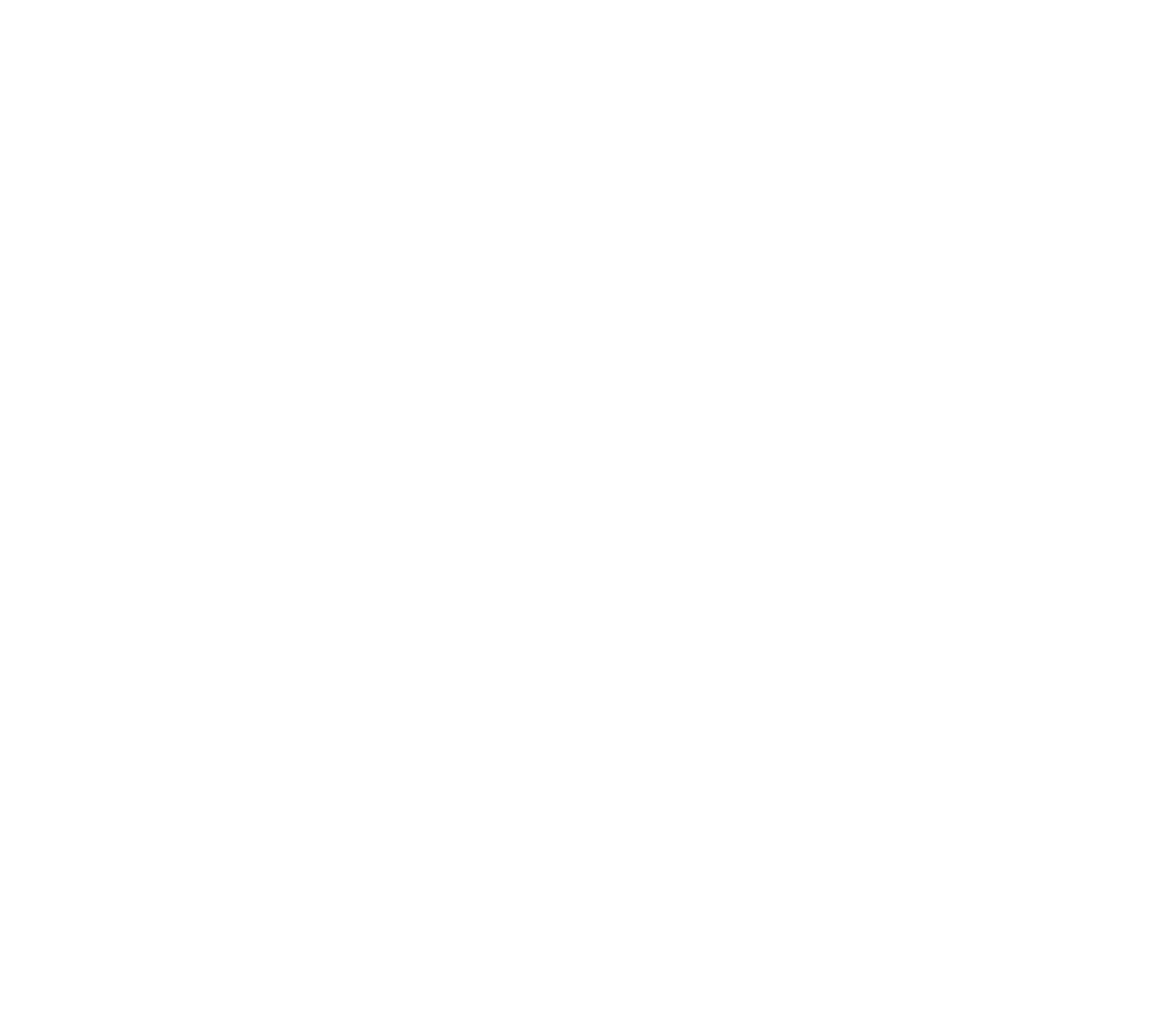
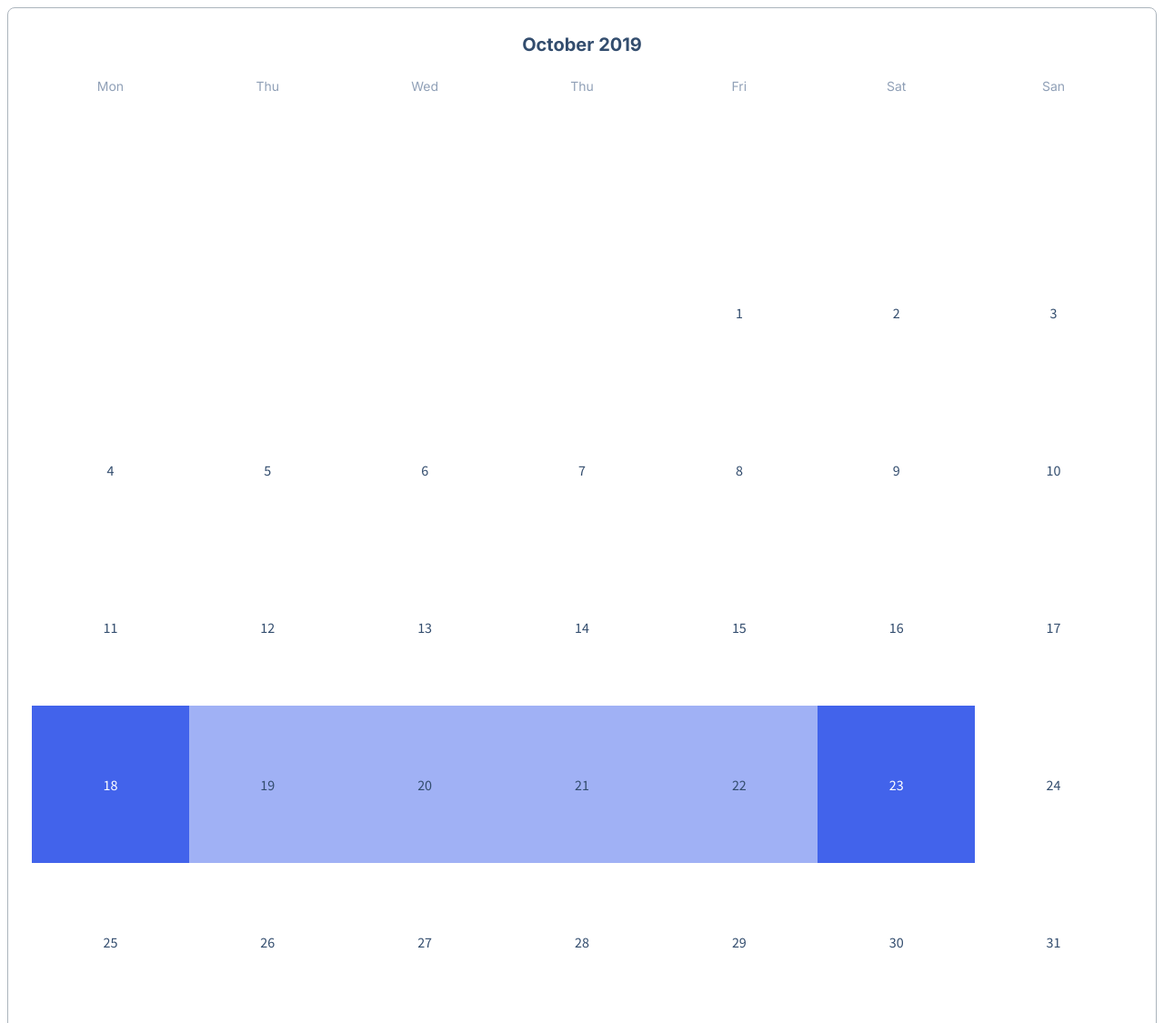
Before and after one commit to js-tasks-ru/htmlcss-20220210_schyotkina-anna, a website: page 05-lection3/03-calendar/index.html in a window 1280 px wide. Shown: the top 1125 px of the page at 91% size. Before the commit the page ends 808 px from the top, so only its background shows below. Drawn offline with Linux system fonts and the light colour scheme.

Commit message:
03-calendar

```diff
--- a/05-lection3/03-calendar/calendar.css
+++ b/05-lection3/03-calendar/calendar.css
@@ -0,0 +1,63 @@
+.calendar {
+    --calendar_text: #334D6E;
+    --calendar_column: #90A0B7;
+    --calendar_select: #A0B1F5;
+    border: 1px solid var(--border);
+    box-sizing: border-box;
+    border-radius: 8px;
+    padding: 28px 26px 32px 26px;
+}
+
+.calendar__title {
+    font-family: Inter;
+    font-weight: 600;
+    font-size: 20px;
+    line-height: 24px;
+    color: var(--calendar_text);
+    text-align: center;
+    margin: 0 0 24px 0;
+}
+
+.calendar__wraper {
+    padding-bottom: 100%;
+    position: relative;
+}
+
+.calendar__inner {
+    display: grid;
+    grid-template: repeat(7, 1fr) / repeat(7, 1fr);
+    position: absolute;
+    top: 0;
+    left: 0;
+    right: 0;
+    bottom: 0;
+    place-items: center;
+}
+
+.calendar__text {
+    width: 100%;
+    height: 100%;
+    display: flex;
+    justify-content: center;
+    align-items: center;
+    font-family: Source Sans Pro;
+    font-size: 16px;
+    line-height: 20px;
+    color: var(--calendar_text);
+}
+
+.calendar__text_header {
+    align-items: start;
+    font-family: Inter;
+    font-size: 14px;
+    color: var(--calendar_column);
+}
+
+.calendar__text_select {
+    background-color: var(--calendar_select);
+}
+
+.calendar__text_corner {
+    background-color: var(--primary-bg);
+    color: var(--primary-text-color);
+}
--- a/05-lection3/03-calendar/index.html
+++ b/05-lection3/03-calendar/index.html
@@ -7,6 +7,55 @@
         <title>Calendar</title>
     </head>
     <body>
+        <div class="calendar">
+            <p class="calendar__title">October 2019</p>
+            <div class="calendar__wraper">
+                <div class="calendar__inner">
+                    <div class="calendar__text calendar__text_header">Mon</div>
+                    <div class="calendar__text calendar__text_header">Thu</div>
+                    <div class="calendar__text calendar__text_header">Wed</div>
+                    <div class="calendar__text calendar__text_header">Thu</div>
+                    <div class="calendar__text calendar__text_header">Fri</div>
+                    <div class="calendar__text calendar__text_header">Sat</div>
+                    <div class="calendar__text calendar__text_header">San</div>
 
+                    <div class="calendar__text"></div>
+                    <div class="calendar__text"></div>
+                    <div class="calendar__text"></div>
+                    <div class="calendar__text"></div>
+                    <div class="calendar__text">1</div>
+                    <div class="calendar__text">2</div>
+                    <div class="calendar__text">3</div>
+                    <div class="calendar__text">4</div>
+                    <div class="calendar__text">5</div>
+                    <div class="calendar__text">6</div>
+                    <div class="calendar__text">7</div>
+                    <div class="calendar__text">8</div>
+                    <div class="calendar__text">9</div>
+                    <div class="calendar__text">10</div>
+                    <div class="calendar__text">11</div>
+                    <div class="calendar__text">12</div>
+                    <div class="calendar__text">13</div>
+                    <div class="calendar__text">14</div>
+                    <div class="calendar__text">15</div>
+                    <div class="calendar__text">16</div>
+                    <div class="calendar__text">17</div>
+                    <div class="calendar__text calendar__text_corner">18</div>
+                    <div class="calendar__text calendar__text_select">19</div>
+                    <div class="calendar__text calendar__text_select">20</div>
+                    <div class="calendar__text calendar__text_select">21</div>
+                    <div class="calendar__text calendar__text_select">22</div>
+                    <div class="calendar__text calendar__text_corner">23</div>
+                    <div class="calendar__text">24</div>
+                    <div class="calendar__text">25</div>
+                    <div class="calendar__text">26</div>
+                    <div class="calendar__text">27</div>
+                    <div class="calendar__text">28</div>
+                    <div class="calendar__text">29</div>
+                    <div class="calendar__text">30</div>
+                    <div class="calendar__text">31</div>
+                </div>
+            </div>
+        </div>
     </body>
 </html>
--- a/assets/fonts/fonts.css
+++ b/assets/fonts/fonts.css
@@ -1 +1,3 @@
-@import url('https://fonts.googleapis.com/css2?family=Roboto:ital,wght@0,100;0,300;0,400;0,500;0,700;0,900;1,100;1,300;1,400;1,500;1,700;1,900&family=Inter&display=swap');
+@import url('https://fonts.googleapis.com/css2?family=Roboto:ital,wght@0,100;0,300;0,400;0,500;0,700;0,900;1,100;1,300;1,400;1,500;1,700;1,900&display=swap');
+@import url('https://fonts.googleapis.com/css2?family=Inter:ital,wght@0,100;0,300;0,400;0,500;0,700;0,900;1,100;1,300;1,400;1,500;1,700;1,900&display=swap');
+@import url('https://fonts.googleapis.com/css2?family=Source+Sans+Pro:ital,wght@0,100;0,300;0,400;0,500;0,700;0,900;1,100;1,300;1,400;1,500;1,700;1,900&display=swap');
```
Also changed, not shown: assets/css/main.css (line endings or trailing spaces).
